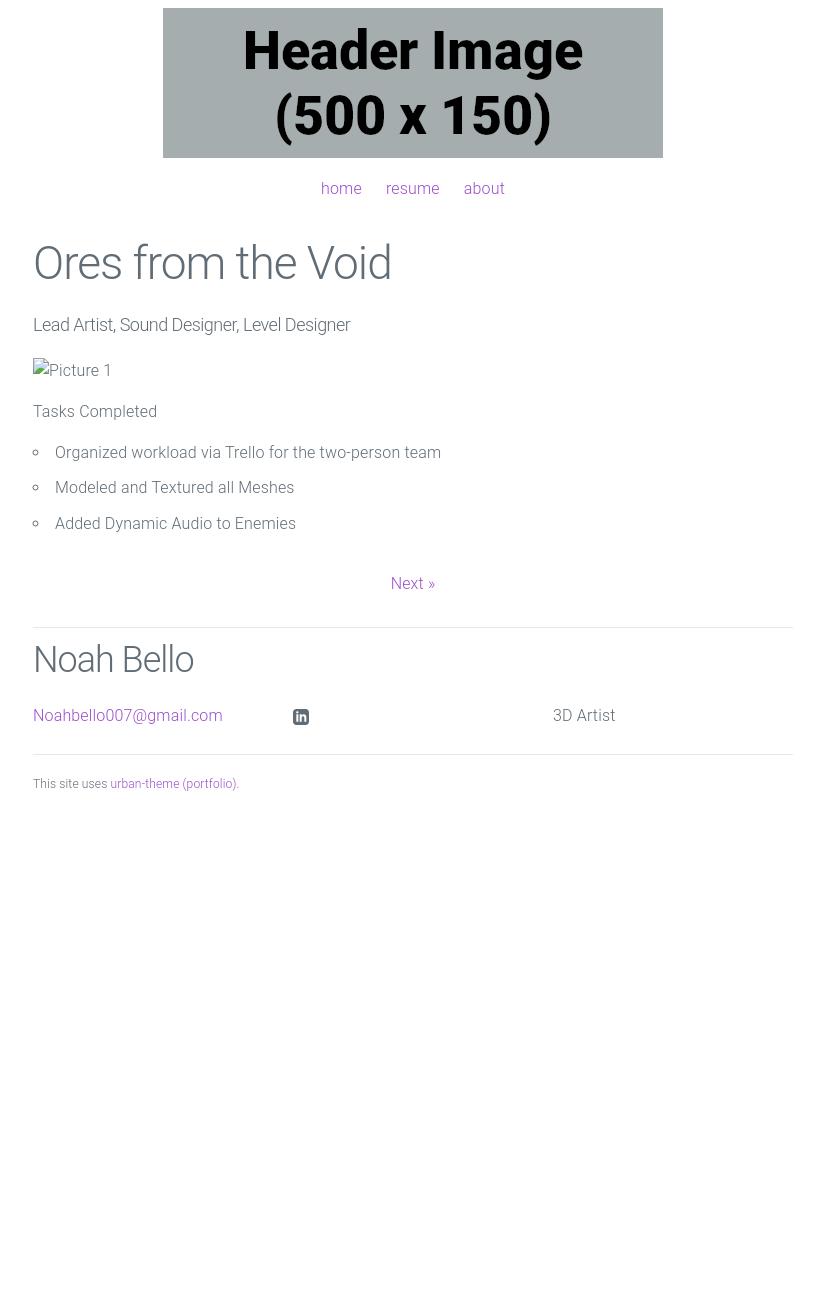
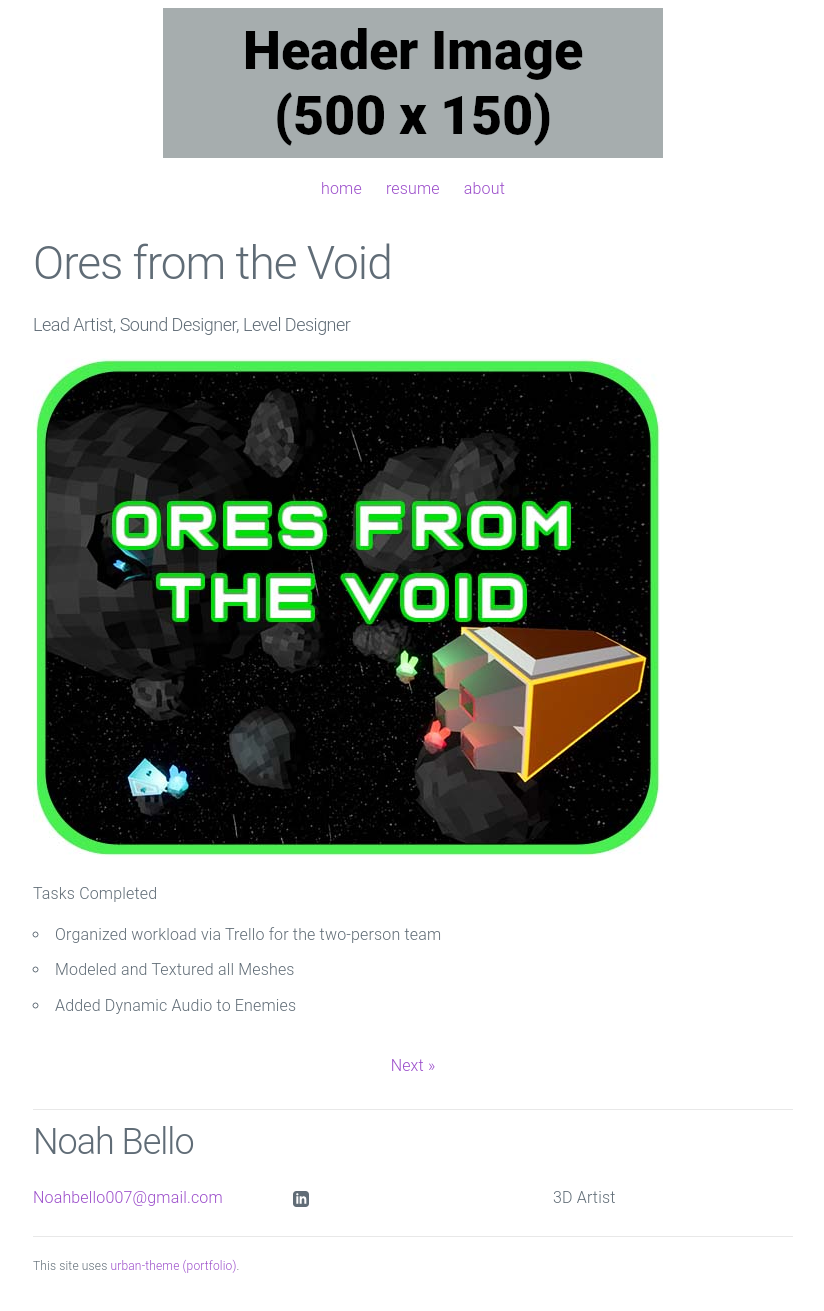
Before and after one commit to MellowBacon/NoahBelloPortfolio, a Jekyll site: the page built from _posts/2022-10-09-newest-game.md, in a window 1280 px wide. Shown: the whole page, without its empty margins (227-1051 px from the left). Built offline with Jekyll 4.4.1, drawn with Linux system fonts in a browser that asks for light colours; before the commit the page ends 900 px from its top, so only the background shows below that.

Commit message:
Update 2022-10-09-newest-game.md

```diff
--- a/_posts/2022-10-09-newest-game.md
+++ b/_posts/2022-10-09-newest-game.md
@@ -6,7 +6,7 @@ date:   2023-07-31 15:39:40
 preview: /assets/postpreview.png
 ---
 
-![Picture 1](NoahBelloPortfolio.github.io/assets/void3.jpg)
+![Picture 1](/assets/void3.jpg)
 
 Tasks Completed
 
```
